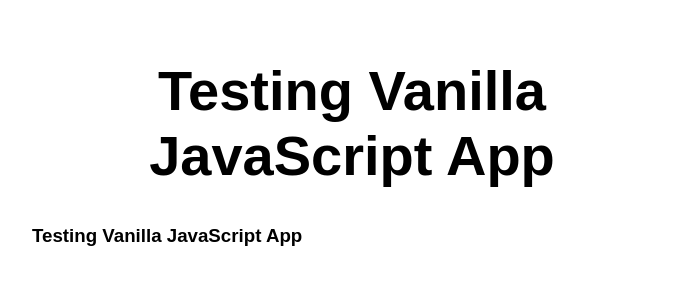
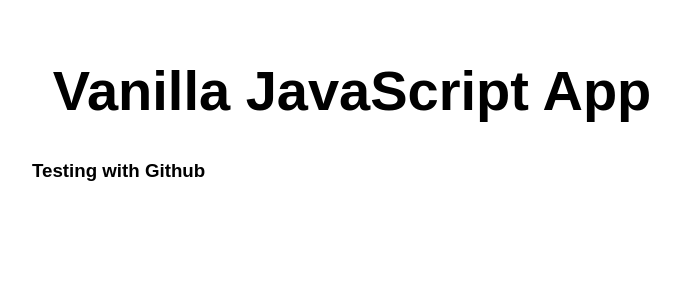
Before and after one commit to RoelandJimenez/vanilla-basic-web, a plain HTML site: page index.html in a window 1280 px wide. Shown: the whole page, without its empty margins (288-968 px from the left). Drawn offline with Linux system fonts and the light colour scheme.

Commit message:
Update index.html
Updated text

```diff
--- a/index.html
+++ b/index.html
@@ -10,8 +10,8 @@
 
 <body>
   <main>
-    <h1>Testing Vanilla JavaScript App</h1>
-    <h3>Testing Vanilla JavaScript App</h3>
+    <h1>Vanilla JavaScript App</h1>
+    <h3>Testing with Github</h3>
   </main>
 </body>
 
```
